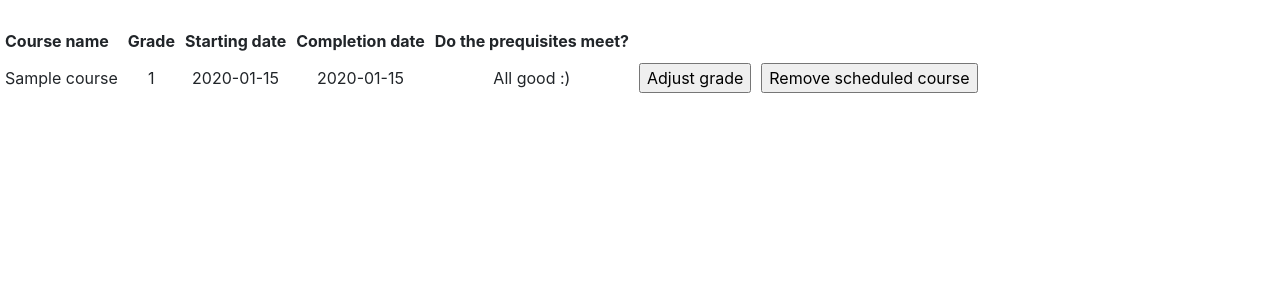
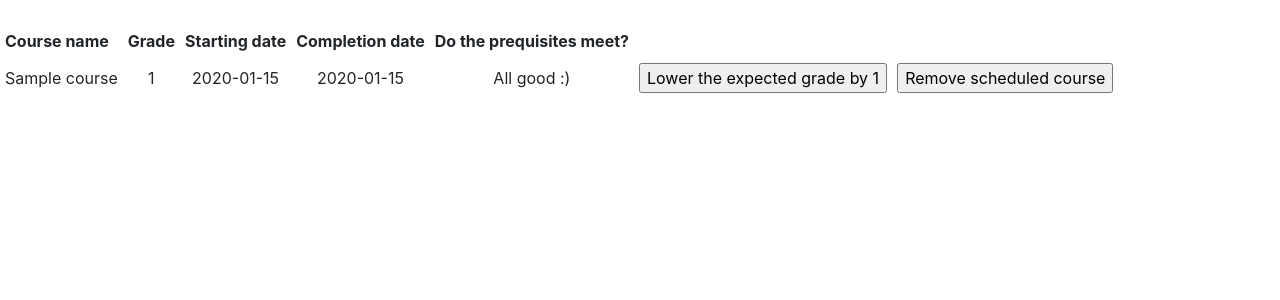
Before and after one commit to akirataguchi115/csgo, a Flask app: page /coursecompletions in a window 1280 px wide. Shown: the part 80-380 px from the top of the page. Run offline with Flask 2, Linux system fonts and the light colour scheme; a user stored in the database is signed in; tables that the repository leaves empty hold one stand-in row (values such as "Sample post"); some libraries are stand-ins or nearby versions.

Commit message:
coursecompletion CRUD implemented

```diff
--- a/application/coursecompletions/forms.py
+++ b/application/coursecompletions/forms.py
@@ -9,3 +9,9 @@ class CoursecompletionForm(FlaskForm):
 
     class Meta:
         csrf = False
+
+class CoursecompletionGradeForm(FlaskForm):
+    grade = SelectField("New grade", coerce=int)
+
+    class Meta:
+        csrf = False
--- a/application/coursecompletions/views.py
+++ b/application/coursecompletions/views.py
@@ -55,15 +55,13 @@ def coursecompletions_create():
     return redirect(url_for("coursecompletions_index"))
 
 @app.route("/coursecompletions/<coursecompletion_id>/", methods=["POST"])
-@login_required
+@login_required(role="USER")
 def coursecompletions_changegrade(coursecompletion_id):
     coursecompletion = Coursecompletion.query.get(coursecompletion_id)
-    grade = 0
-    coursecompletion.grade = grade
+    coursecompletion.grade -= 1
     db.session().commit()
 
     return redirect(url_for("coursecompletions_index"))
-
 
 @app.route("/coursecompletions/del/<coursecompletion_id>", methods=["POST"])
 @login_required(role="USER")
--- a/application/templates/coursecompletions/list.html
+++ b/application/templates/coursecompletions/list.html
@@ -22,8 +22,8 @@
       {% endif %}
       <td>
 	    <form method="POST" action="{{ url_for('coursecompletions_changegrade', coursecompletion_id=coursecompletion.id) }}">
-	      <input type="submit" value="Adjust grade"/>
-	      </form>
+        <input type="submit" value="Lower the expected grade by 1"/>
+      </form>
       </td>
       <td>
         <form method="POST" action="{{ url_for('coursecompletions_delete', coursecompletion_id=coursecompletion.id) }}">
```
